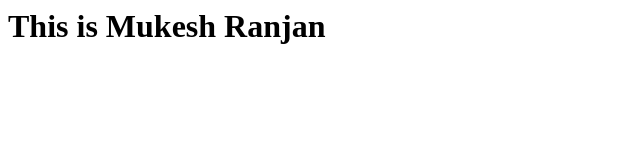
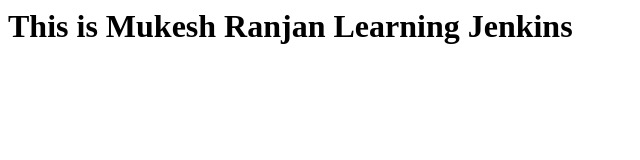
Before and after one commit to ranjmukesh/demojenkins, a plain HTML site: page index.html in a window 1280 px wide. Shown: the whole page, without its empty margins (0-640 px from the left). Drawn offline with Linux system fonts and the light colour scheme.

Commit message:
Update index.html

```diff
--- a/index.html
+++ b/index.html
@@ -1,5 +1,5 @@
 <html>
   <body>
-    <h1> This is Mukesh Ranjan </h1>
+    <h1> This is Mukesh Ranjan Learning Jenkins</h1>
   </body>
 </html>
```
